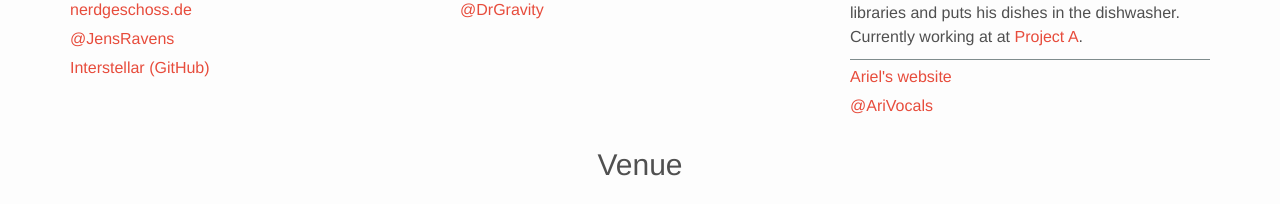
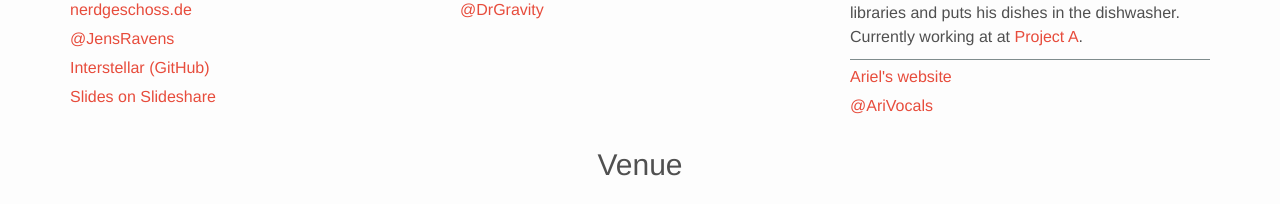
Before and after one commit to swift-berlin/swift-berlin.github.io, a Jekyll site: the page built from _posts/2015-11-30-swift-berlin-13.md, in a window 1280 px wide and 900 px high, scrolled down 1585 px, cut to the strip 0-379 px from the top of the window. Shown: the part 172-376 px from the top of the strip. Built offline with Jekyll 4.4.1, drawn with Linux system fonts in a browser that asks for light colours.

Commit message:
add slides to interstellar talk

```diff
--- a/_posts/2015-11-30-swift-berlin-13.md
+++ b/_posts/2015-11-30-swift-berlin-13.md
@@ -33,6 +33,9 @@ speakers:
       -
         url: https://github.com/jensravens/interstellar
         name: Interstellar (GitHub)
+      -
+        url: http://www.slideshare.net/jensravens/taming-asynchronous-transforms-with-interstellar
+        name: Slides on Slideshare
   -
     name: Josh Garth
     image: garth
```
